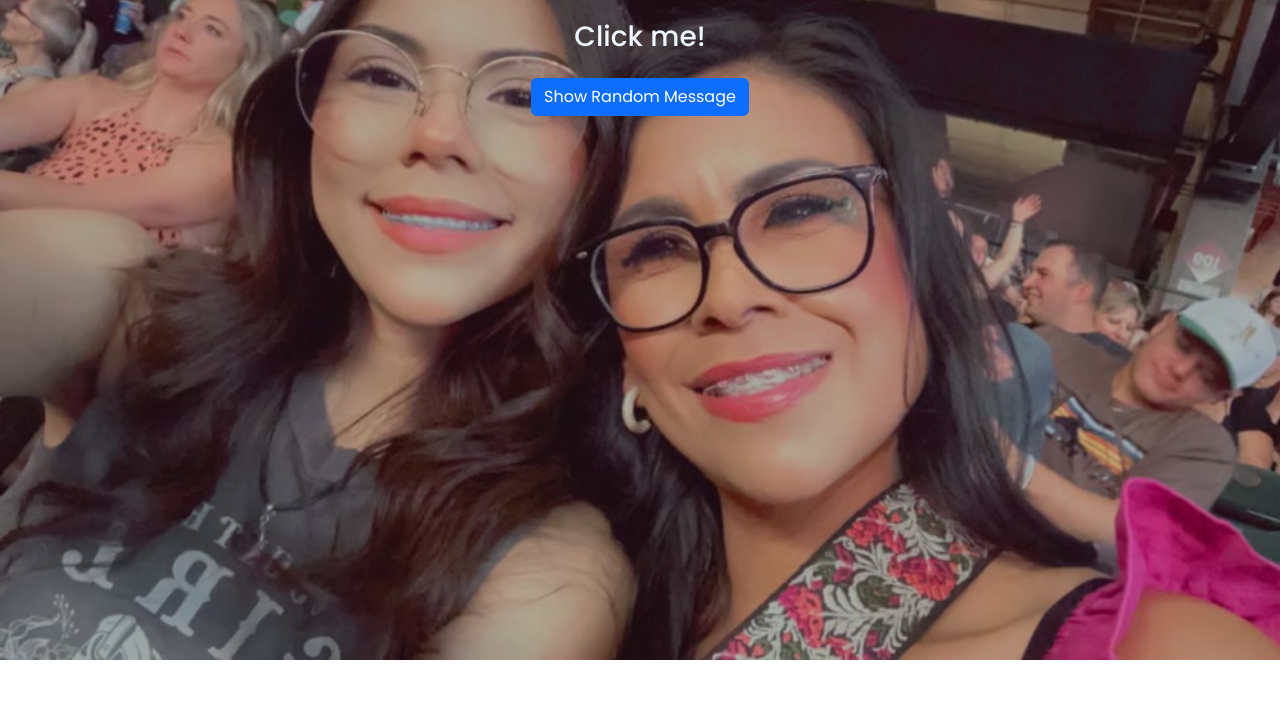
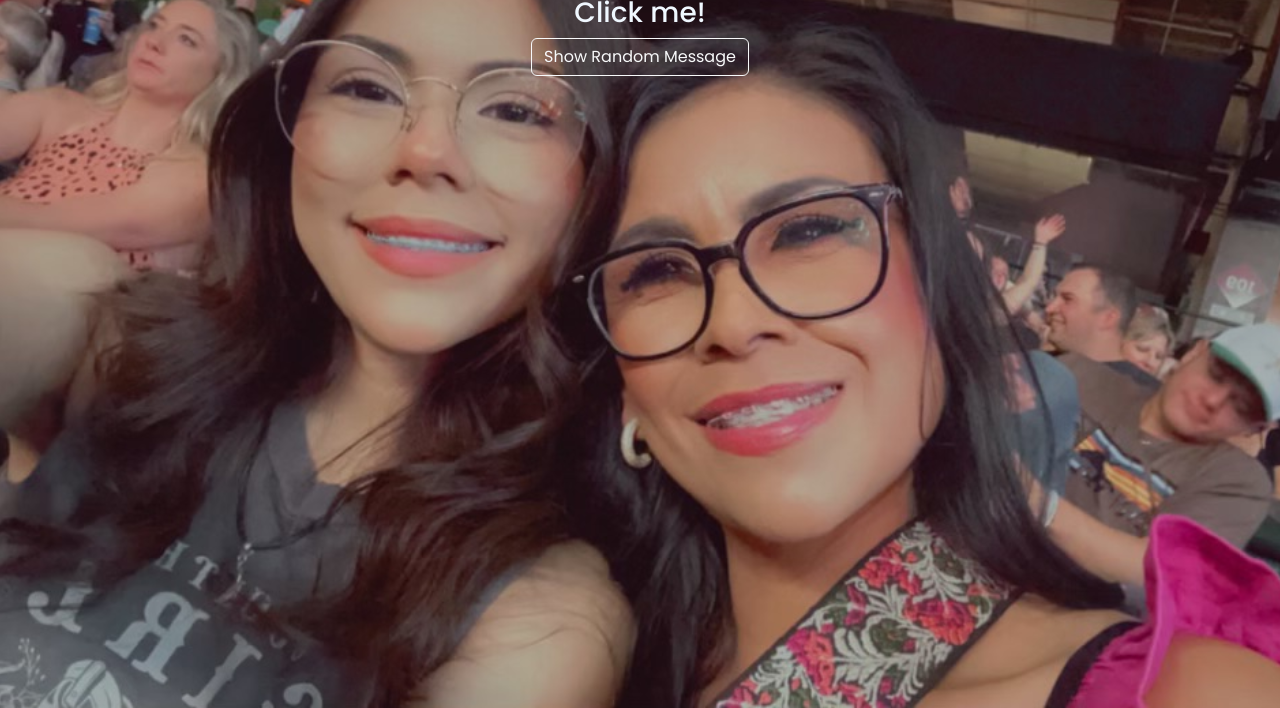
Before and after one commit to MoncerratLuaSalas/mothers_day, a plain HTML site: page index.html in a window 1280 px wide. Shown: the part 140-848 px from the top of the page. Before the commit the page ends 800 px from the top, so only its background shows below. Drawn offline with nearby package versions, Linux system fonts and the light colour scheme.

Commit message:
updated button
updated button

```diff
--- a/index.html
+++ b/index.html
@@ -11,7 +11,6 @@
 <link rel="preconnect" href="https://fonts.googleapis.com">
 <link rel="preconnect" href="https://fonts.gstatic.com" crossorigin>
 <link href="https://fonts.googleapis.com/css2?family=Poppins:ital,wght@0,100;0,200;0,300;0,400;0,500;0,600;0,700;0,800;0,900;1,100;1,200;1,300;1,400;1,500;1,600;1,700;1,800;1,900&display=swap" rel="stylesheet">
-    />
     <link rel="stylesheet" href="/CSS/styles.css"/>
   </head>
 
@@ -20,7 +19,7 @@
       <h1>Messages for Beautiful Mom, Patricia</h1>
       <div class="c-card p-3 mt-4">
         <h3 id="messageDisplay">Click me!</h3>
-        <button class="btn btn-primary mt-3" onclick="displayRandomMessage()">
+        <button class="btn btn-outline-light" onclick="displayRandomMessage()">
           Show Random Message
         </button>
       </div>
```
